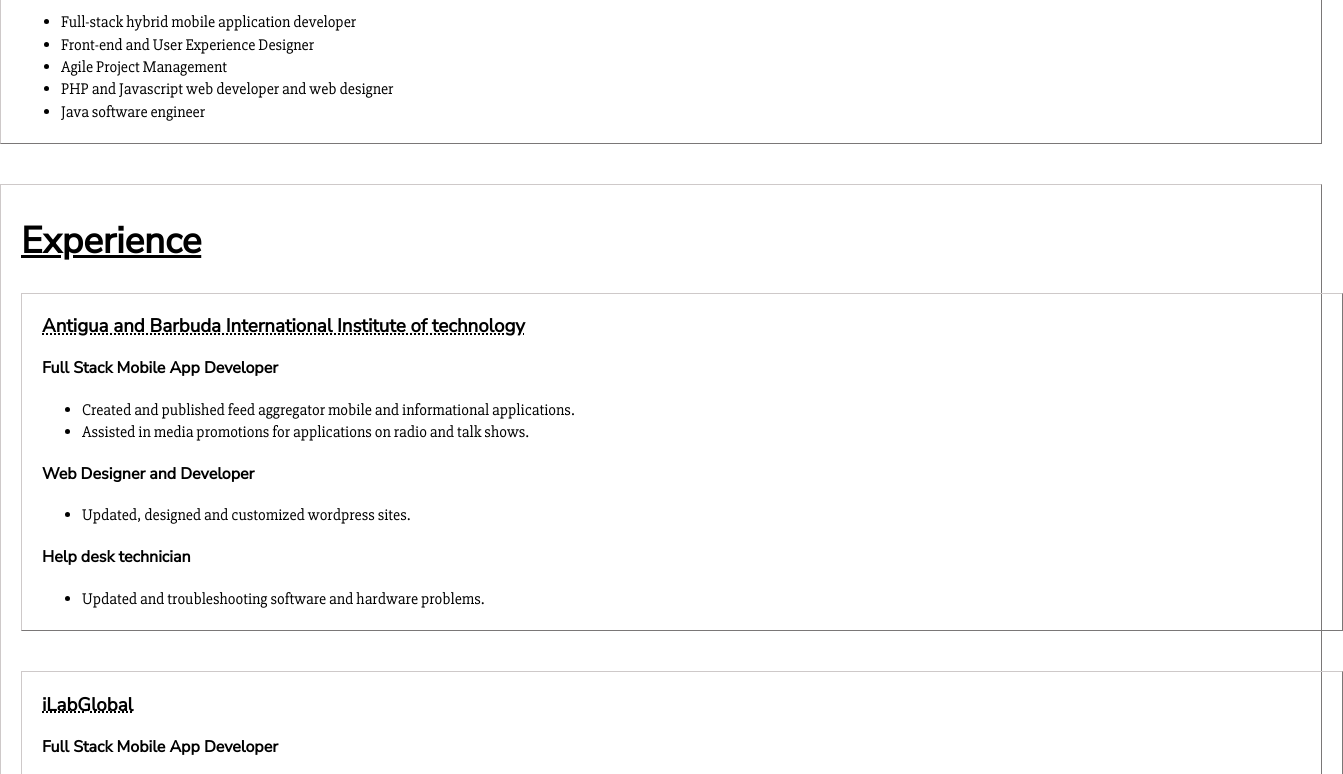
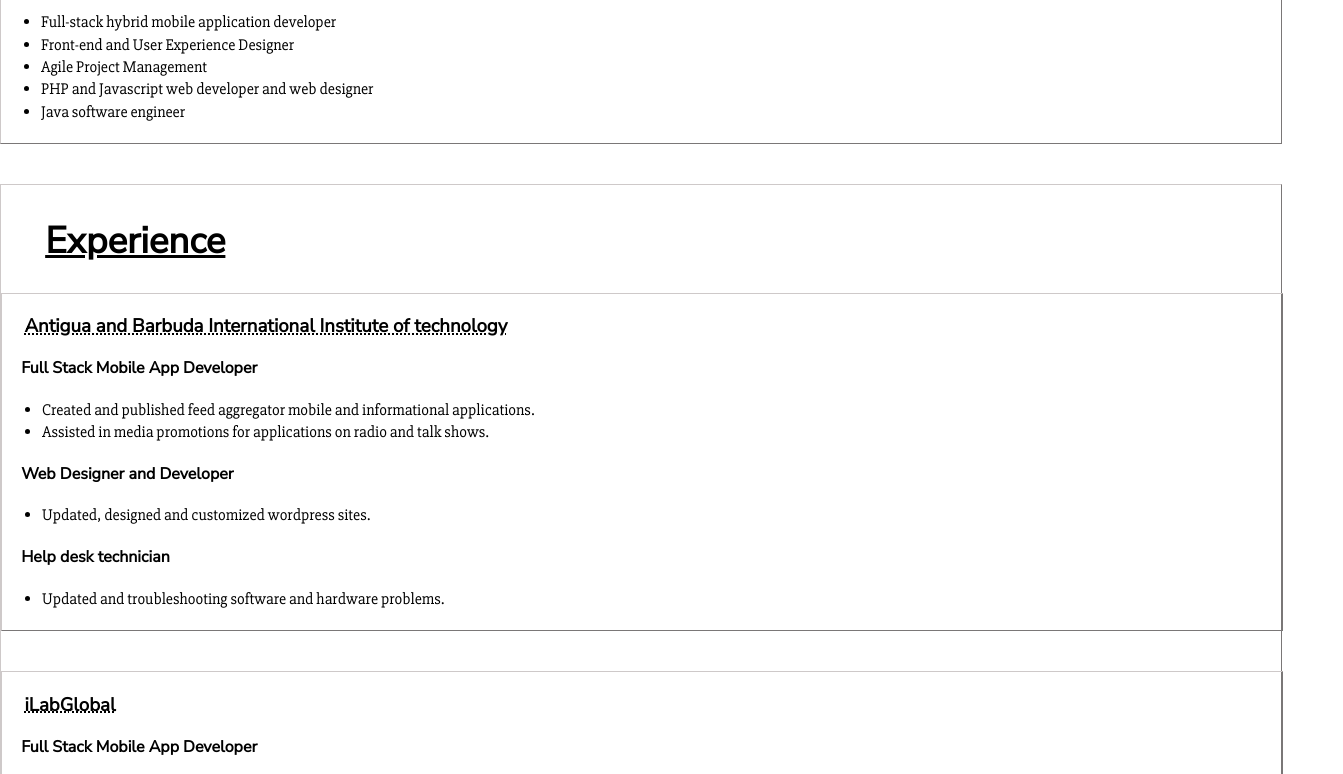
Before and after one commit to Canice-James/canice-james.github.io, a plain HTML site: page index.html in a window 1280 px wide. Shown: the part 510-1284 px from the top of the page, 1343 px wide, since content can reach past the window. Drawn offline with Linux system fonts and the light colour scheme.

Commit message:
Added margins to all h and p tags

```diff
--- a/index.html
+++ b/index.html
@@ -3,6 +3,7 @@
   <head>
     <link rel="stylesheet" href="reset.css">
     <link rel="stylesheet" href="stylesheet.css">
+    <meta name="viewport" content="width=device-width, initial-scale=1">
     <meta charset="UTF-8">
     <title>Canice James' Resume</title>
   </head>
--- a/stylesheet.css
+++ b/stylesheet.css
@@ -2,6 +2,10 @@
 @import url('https://fonts.googleapis.com/css?family=Slabo+27px');
 
 
+h1, h2, h3, h4, h5, h6, p {
+  margin-left: 1.2em;
+  margin-right: 1em;
+}
 nav {
   position: fixed;
   top: 0px;
@@ -65,7 +69,7 @@
   margin-bottom: 40px;
   border: #cec9c9 1px;
   border-style: outset;
-  padding: 4px 20px;
+  padding: 4px 0px;
   width: 100%;
 }
 
```
Also changed, not shown: literature.html (+1 -0 lines), portfolio.html (+1 -0 lines).
